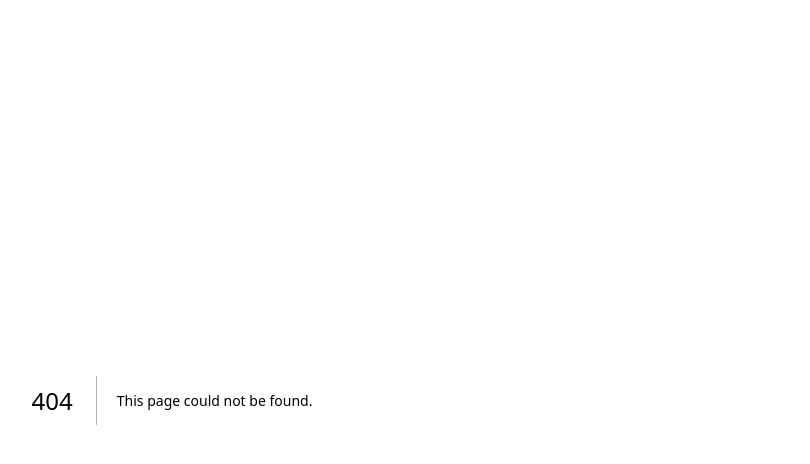
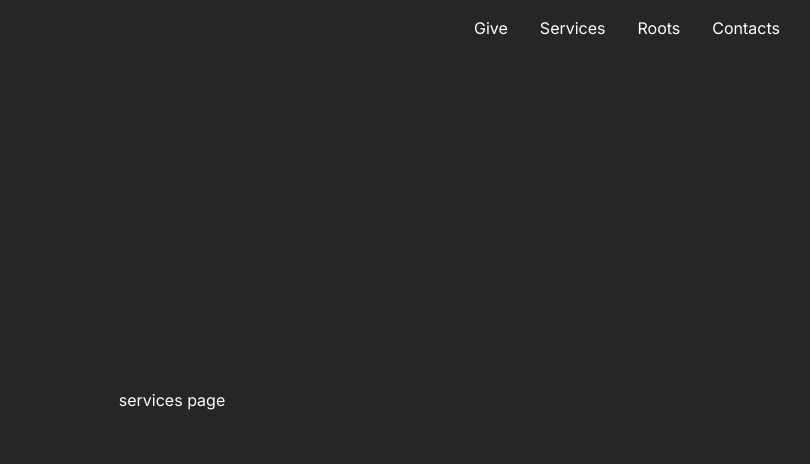
Before and after one commit to jonas060831/morningdevotionfamily, a Next.js app: page /services in a window 1280 px wide. Before the commit this address had no page. Shown: the top 464 px of the page, without its empty margins (468-1278 px from the left). Built offline with nearby package versions, Linux system fonts and the light colour scheme; a web font is replaced by a local one.

Commit message:
started with page 2

```diff
--- /dev/null
+++ b/app/services/page.tsx
@@ -0,0 +1,19 @@
+import React from 'react'
+
+const Services = () => {
+  return (
+    <div className="snapContainer">
+
+
+        <section className="snapItem">
+            services page
+        </section>
+
+        <section className="snapItem">
+            services page 2
+        </section>
+    </div>
+  )
+}
+
+export default Services
--- a/components/maps/MapSinglePointComponent.tsx
+++ b/components/maps/MapSinglePointComponent.tsx
@@ -210,8 +210,8 @@ const MapSinglePointComponent: FC<MapSinglePointComponentProps> = ({
             src="/assets/gifs/MdfPin.gif"
             alt="Map Pin"
             style={{
-              width: "250px",
-              height: "250px",
+              width: "350px",
+              height: "350px",
               transform: "translate(5%, -30%)", // centers pin properly on map point
               cursor: "pointer",
               userSelect: "none",
```
